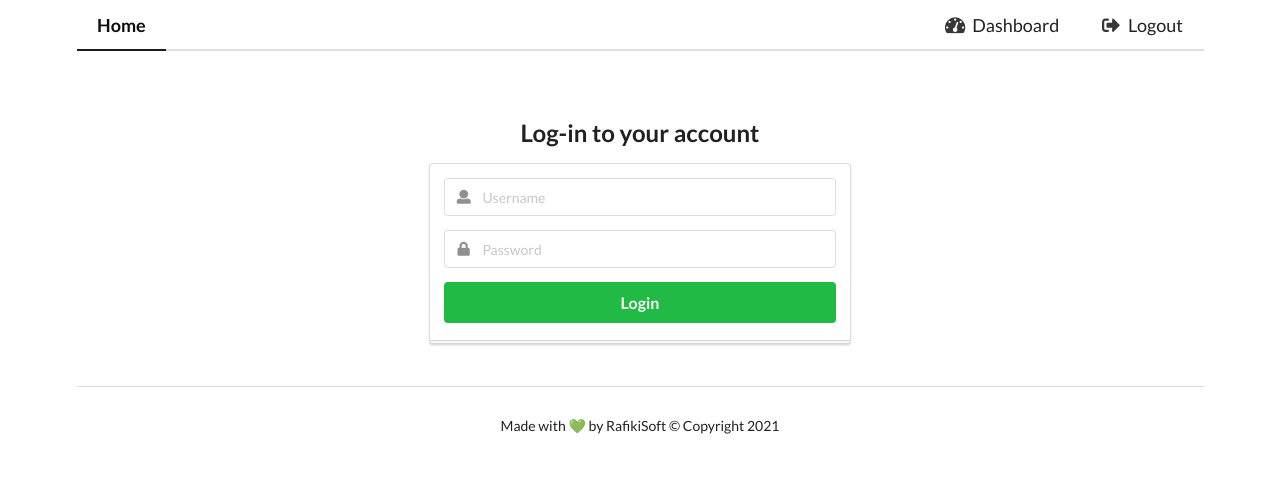
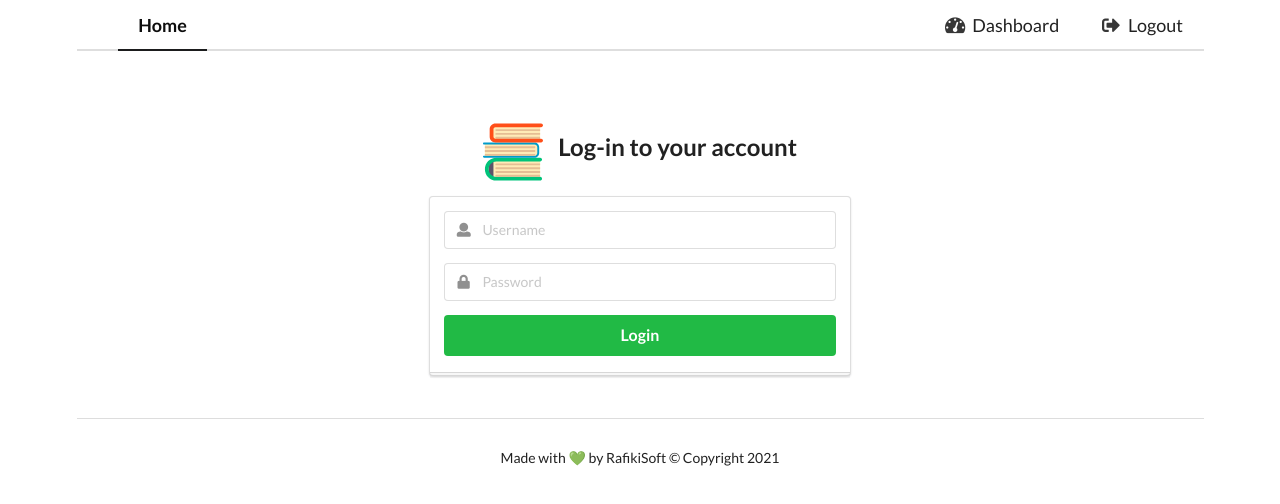
Before and after one commit to tallninja/e-learning, a React (Create React App) app in the folder client/: page /login in a window 1280 px wide. Shown: the top 504 px of the page. Built offline with nearby package versions, Linux system fonts and the light colour scheme; no server answers.

Commit message:
modified the manifest file and added the brand image to the login page

```diff
--- a/client/src/components/Navbar.js
+++ b/client/src/components/Navbar.js
@@ -31,6 +31,9 @@ class Navbar extends Component {
   render() {
     return (
       <div className="ui massive top secondary pointing menu">
+        <div className="item">
+          {/* <img src={`${process.env.PUBLIC_URL}/images/brand.svg`} alt="brand" /> */}
+        </div>
         <Link to="/" className="active item">
           Home
         </Link>
--- a/client/src/components/login/LoginForm.js
+++ b/client/src/components/login/LoginForm.js
@@ -11,11 +11,11 @@ class LoginFrom extends Component {
       <div className="ui middle aligned center aligned grid">
         <div className="column">
           <h2 className="ui center aligned header">
-            {/* <img
+            <img
               className="image"
               src={`${process.env.PUBLIC_URL}/images/brand.svg`}
               alt="Logo"
-            />{" "} */}
+            />{" "}
             Log-in to your account
           </h2>
           <form
```
Also changed, not shown: client/public/manifest.json.
